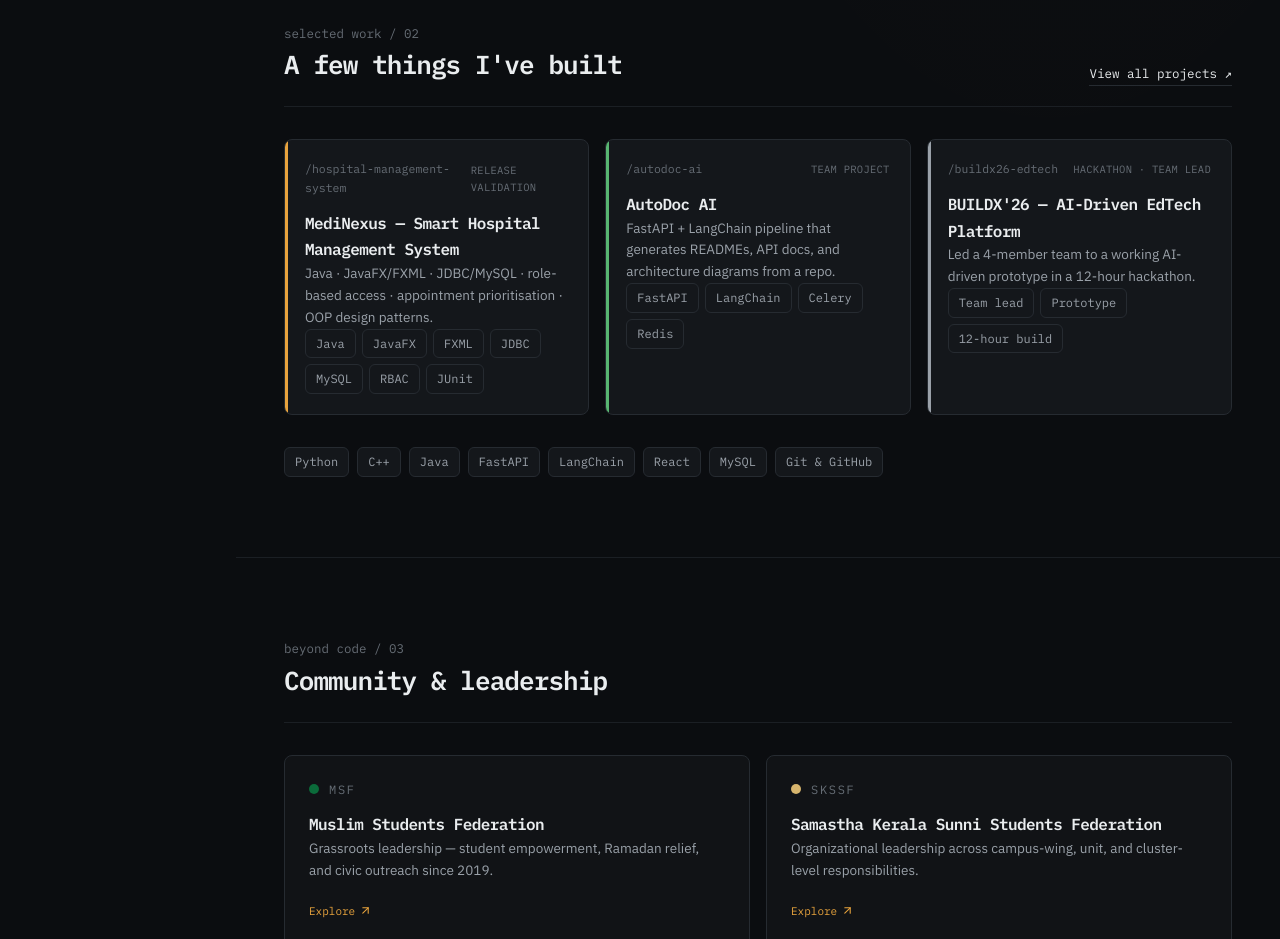
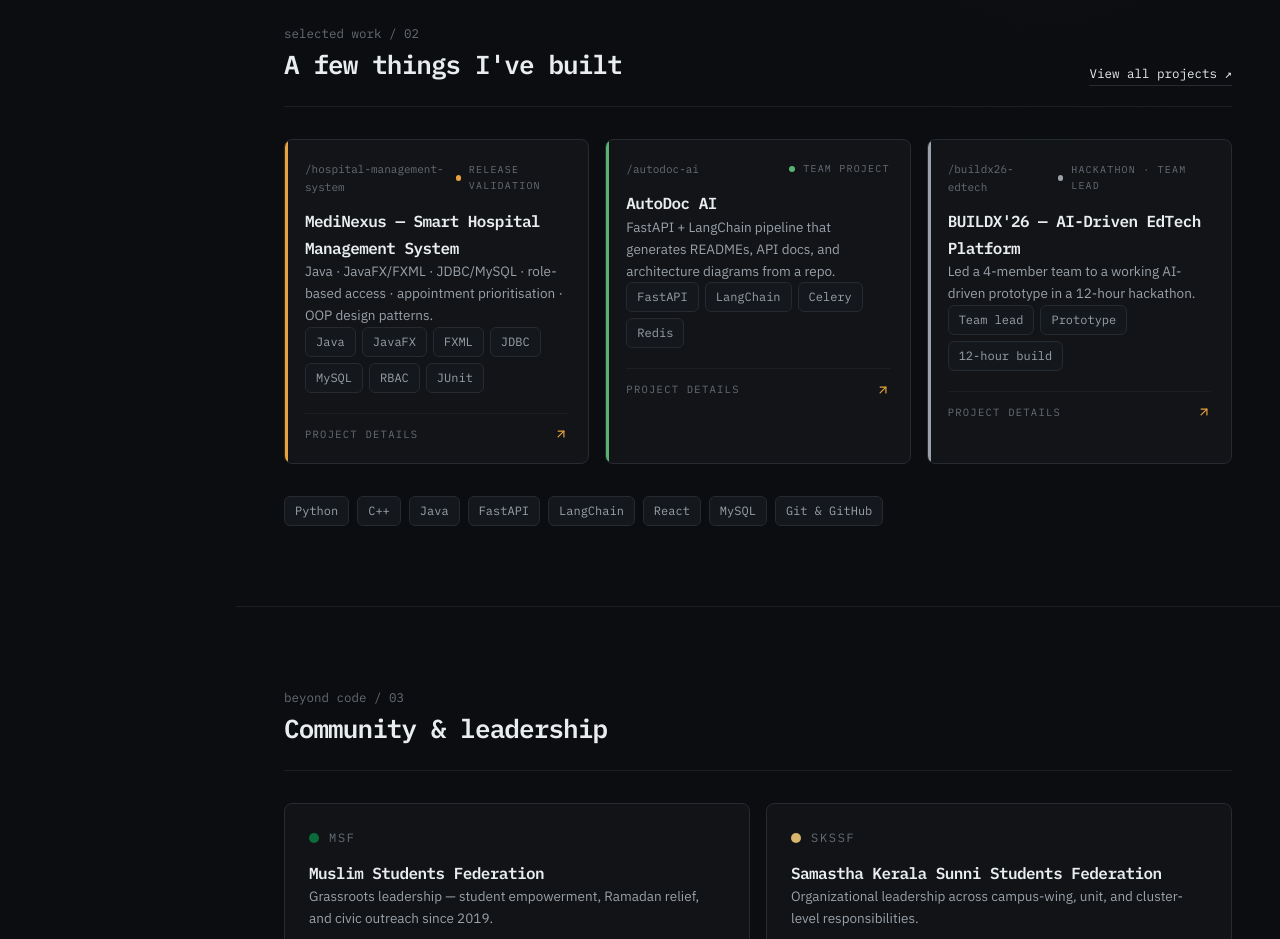
Before and after one commit to Muneeb-PT/Muneeb-PT.github.io, a React (Vite) app: page / in a window 1280 px wide. Shown: the part 1440-2379 px from the top of the page. Built offline with nearby package versions, Linux system fonts and the light colour scheme.

Commit message:
Polish project cards with motion-ready interactions

```diff
--- a/src/components/ui/ProjectCard.tsx
+++ b/src/components/ui/ProjectCard.tsx
@@ -1,4 +1,5 @@
 import clsx from "clsx";
+import { ArrowUpRight } from "lucide-react";
 import type { Project } from "../../data/projects";
 import { Chip } from "./Primitives";
 
@@ -8,29 +9,23 @@ const statusColor: Record<Project["status"], string> = {
   hackathon: "bg-text-muted",
 };
 
-export function ProjectCard({ project, compact = false }: { project: Project; compact?: boolean }) {
+export function ProjectCard({ project, compact = false, delay = 0 }: { project: Project; compact?: boolean; delay?: number }) {
   return (
-    <article className="relative overflow-hidden rounded-lg border border-border bg-raised pl-5 pr-5 py-5 transition-colors hover:border-accent-line">
-      <span
-        aria-hidden
-        className={clsx("absolute left-0 top-0 h-full w-[3px]", statusColor[project.status])}
-      />
+    <article className="project-card relative overflow-hidden rounded-lg border border-border bg-raised/85 p-5 backdrop-blur-sm" style={{ "--card-delay": `${delay}ms` } as React.CSSProperties}>
+      <span aria-hidden className={clsx("project-accent absolute left-0 top-0 h-full w-[3px]", statusColor[project.status])} />
       <div className="mb-3 flex items-center justify-between gap-3">
-        <span className="font-mono text-[11.5px] text-text-dim">/{project.slug}</span>
-        <span className="font-mono text-[10.5px] uppercase tracking-wide text-text-dim">
-          {project.statusLabel}
+        <span className="font-mono text-[11px] text-text-dim">/{project.slug}</span>
+        <span className="inline-flex items-center gap-2 font-mono text-[10px] uppercase tracking-[.12em] text-text-dim">
+          <span className={clsx("h-1.5 w-1.5 rounded-full", statusColor[project.status])} />{project.statusLabel}
         </span>
       </div>
-      <h3 className={clsx("mb-2 font-sans font-semibold text-text", compact ? "text-[16px]" : "text-[18px]")}>
-        {project.name}
-      </h3>
-      <p className="mb-4 text-[13.5px] leading-relaxed text-text-muted">
-        {compact ? project.description : project.longDescription}
-      </p>
+      <h3 className={clsx("mb-2 font-sans font-semibold text-text", compact ? "text-[16px]" : "text-[18px]")}>{project.name}</h3>
+      <p className="mb-5 text-[13.5px] leading-relaxed text-text-muted">{compact ? project.description : project.longDescription}</p>
       <div className="flex flex-wrap gap-1.5">
-        {project.tags.map((tag) => (
-          <Chip key={tag}>{tag}</Chip>
-        ))}
+        {project.tags.map((tag) => <Chip key={tag}>{tag}</Chip>)}
+      </div>
+      <div className="project-card-footer mt-5 flex items-center justify-between border-t border-border-soft pt-3 font-mono text-[10.5px] uppercase tracking-[.12em] text-text-dim">
+        <span>Project details</span><ArrowUpRight size={14} className="text-accent" />
       </div>
     </article>
   );
```
